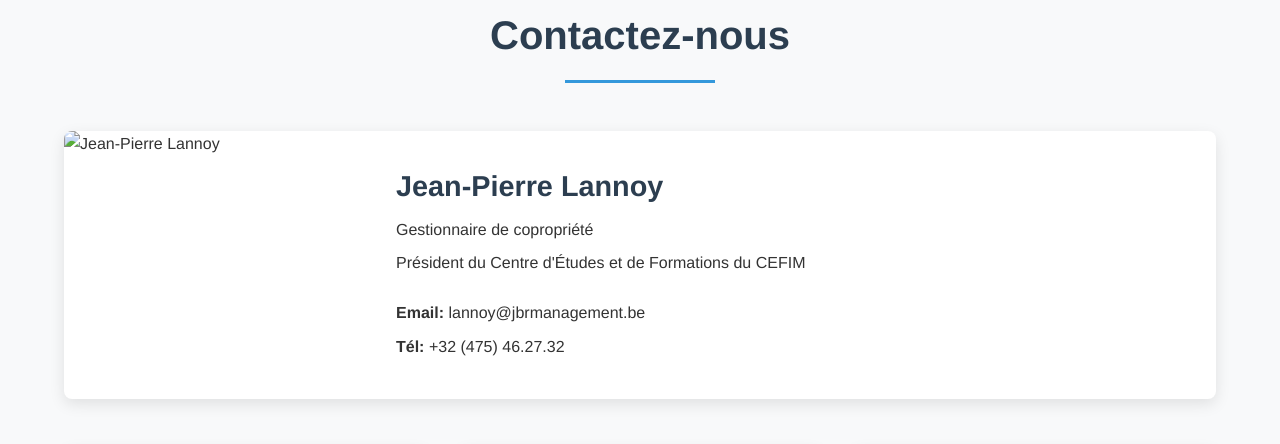
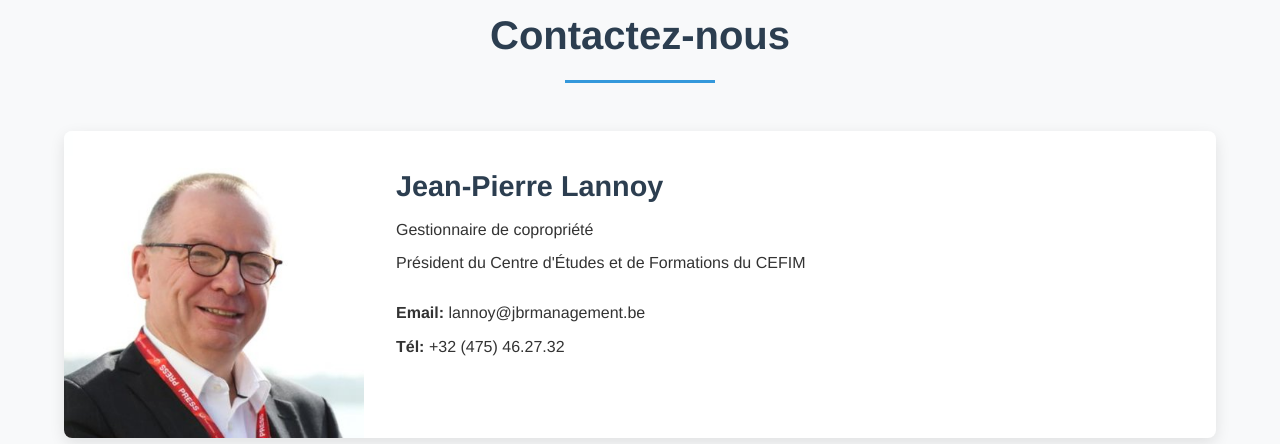
Before and after one commit to amstram-creation/jbrmanagement.be, a plain HTML site: page index.html in a window 1280 px wide. Shown: the part 2920-3364 px from the top of the page. Drawn offline with Linux system fonts and the light colour scheme.

Commit message:
Update index.html

```diff
--- a/index.html
+++ b/index.html
@@ -481,7 +481,7 @@
             <!-- Direction information -->
             <div class="team-profile" style="display: flex; margin-bottom: 3rem; background: white; border-radius: 8px; box-shadow: 0 5px 15px rgba(0,0,0,0.1); overflow: hidden;">
                 <div style="flex: 0 0 30%; max-width: 300px;">
-                    <img src="/api/placeholder/300/300" alt="Jean-Pierre Lannoy" style="width: 100%; height: 100%; object-fit: cover;">
+                    <img src="Jean-Pierre_Lannoy.jpg" alt="Jean-Pierre Lannoy" style="width: 100%; height: 100%; object-fit: cover;">
                 </div>
                 <div style="flex: 1; padding: 2rem;">
                     <h3 style="color: var(--primary); font-size: 1.8rem; margin-bottom: 0.5rem;">Jean-Pierre Lannoy</h3>
```
